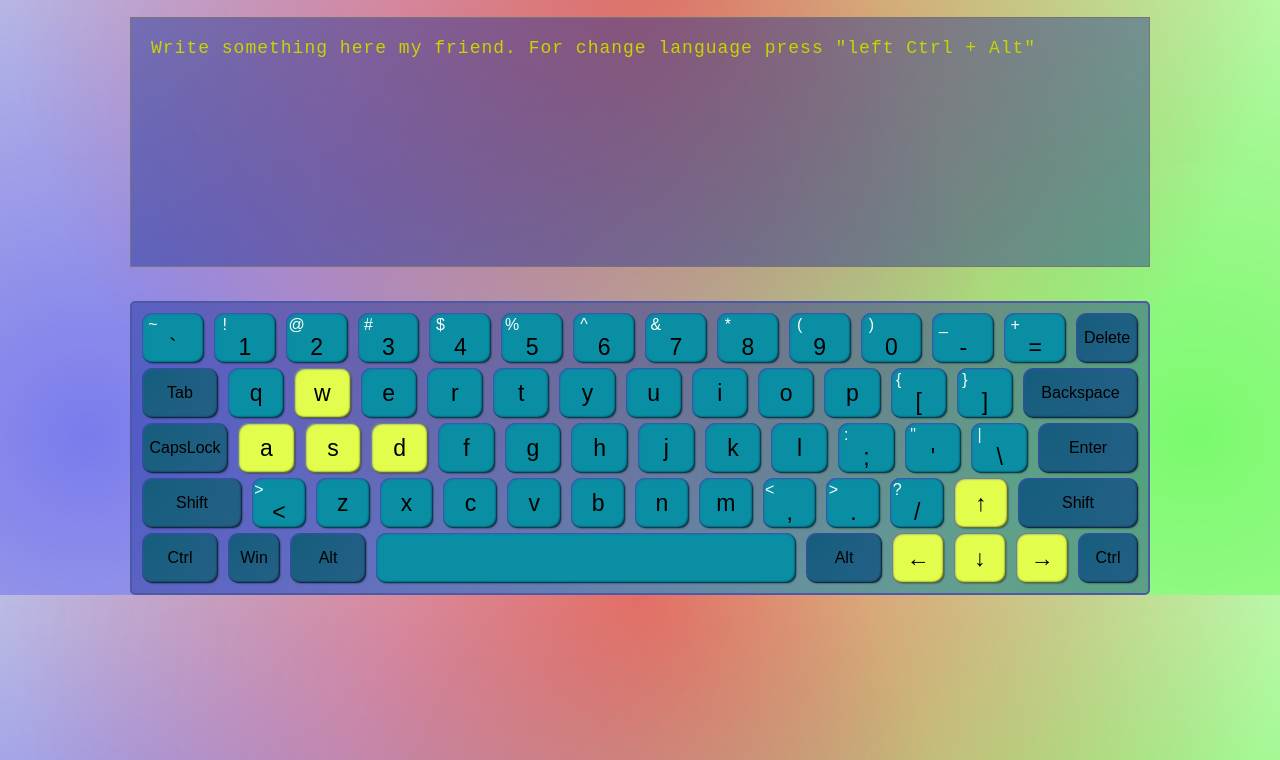
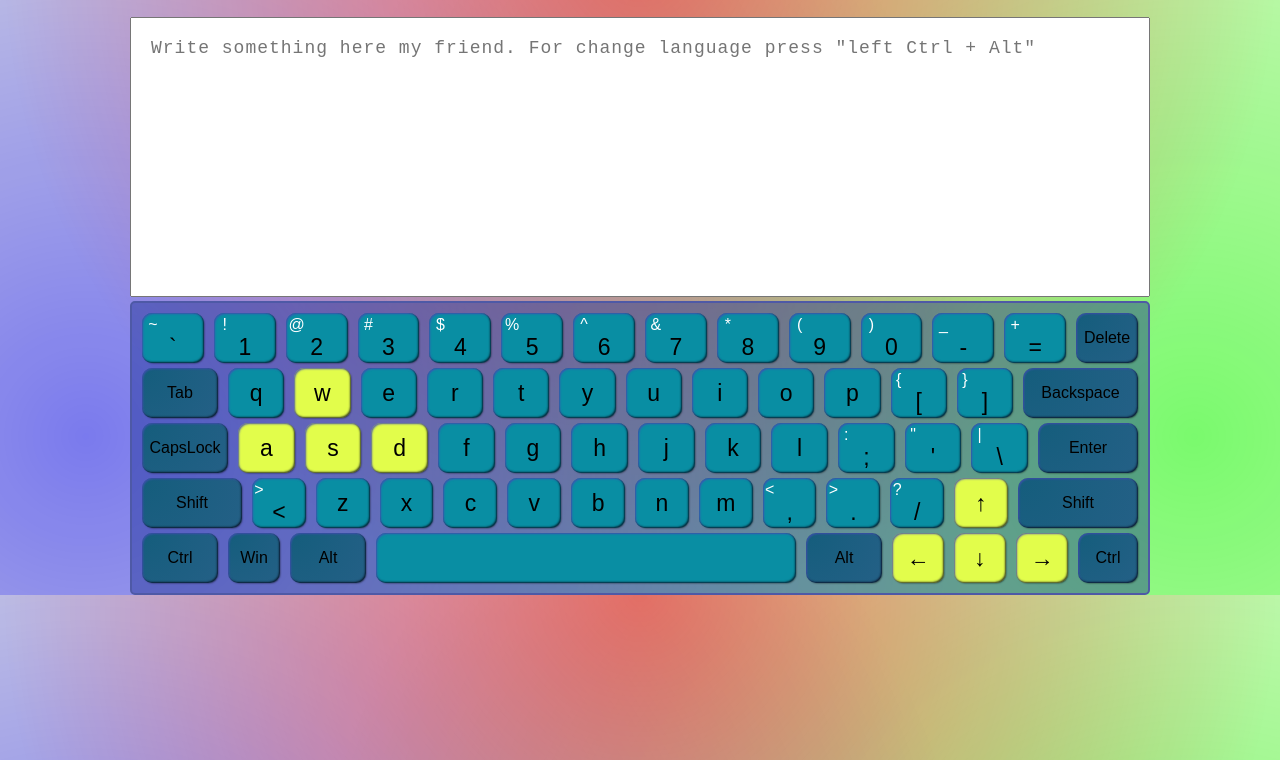
Before and after one commit to marumaru1/virtual-keyboard, a website with bundled scripts: page index.html in a window 1280 px wide. Shown: the part 40-800 px from the top of the page. Built offline with nearby package versions, Linux system fonts and the light colour scheme.

Commit message:
feat:kkk

```diff
--- a/css/style.css
+++ b/css/style.css
@@ -41,7 +41,6 @@ border-radius: 50%;
     -ms-border-radius: 5px;
     -o-border-radius: 5px;
     border: 2px solid rgb(78 89 166);
-
   }
 
   .keyboard__row {
@@ -182,21 +181,16 @@ border-radius: 50%;
   textarea.output {
     resize: none;
     width: 100%;
-    height: 250px;
+    height: 280px;
     padding: 20px;
     box-sizing: border-box;
     font-size: 18px;
     letter-spacing: 1px;
     margin-top: 20px;
-    margin-bottom: 30px;
-    background: #172b8e6e;
-    color: white;
+
+
   }
 
-  ::placeholder {
-    color: rgb(198, 212, 0);
-    opacity: 1;
-}
   .sub {
     width: 100%;
     color: #ffffff;
```
